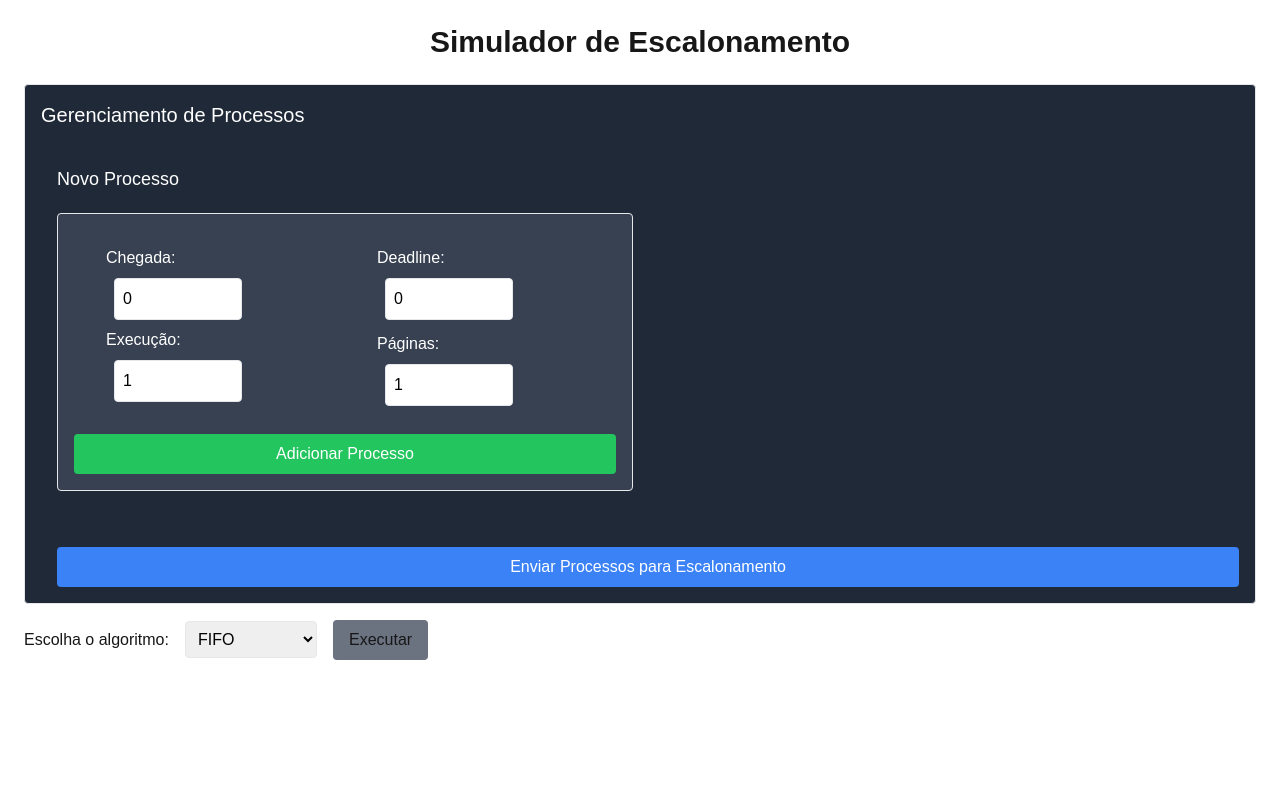
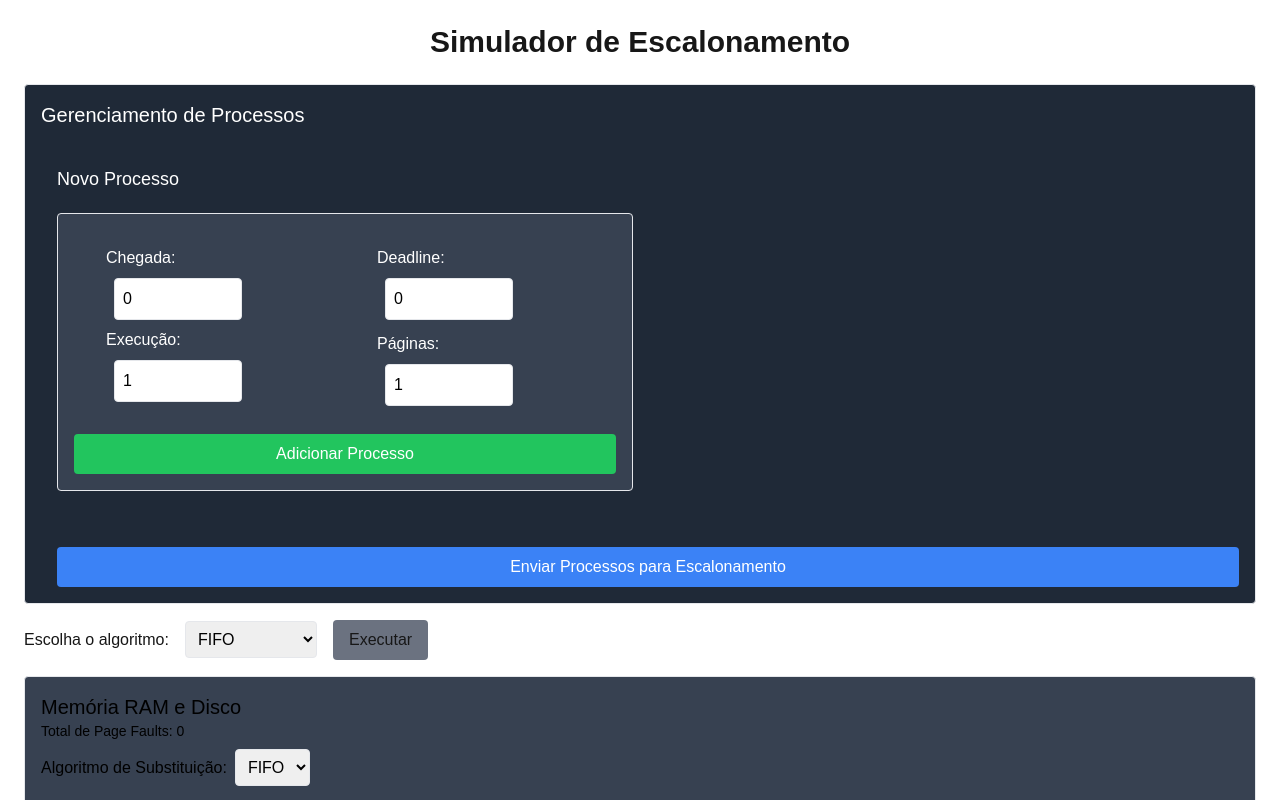
Before and after one commit to lucasjulio2003/Escalonador-de-processos---SO, a Next.js app: page / in a window 1280 px wide. Shown: the top 800 px of the page. Built offline with nearby package versions, Linux system fonts and the light colour scheme.

Commit message:
coloca a memoria embaixo

```diff
--- a/app/page.tsx
+++ b/app/page.tsx
@@ -86,16 +86,13 @@ export default function Home() {
         </button>
       </div>
 
-
-      {/* Exibição da Memória
-      <MemoryView processes={processes} /> */}
-
-
       {/* Gráfico de Gantt */}
       {isRunning && (
-      <GanttChart processes={processes} algorithm={algorithm} quantum={quantum} overhead={overhead} />
-     )}
+        <GanttChart processes={processes} algorithm={algorithm} quantum={quantum} overhead={overhead} />
+      )}
 
+      {/* Exibição da Memória */}
+      <MemoryView />
 
       {/* Log de Execução */}
 
```
